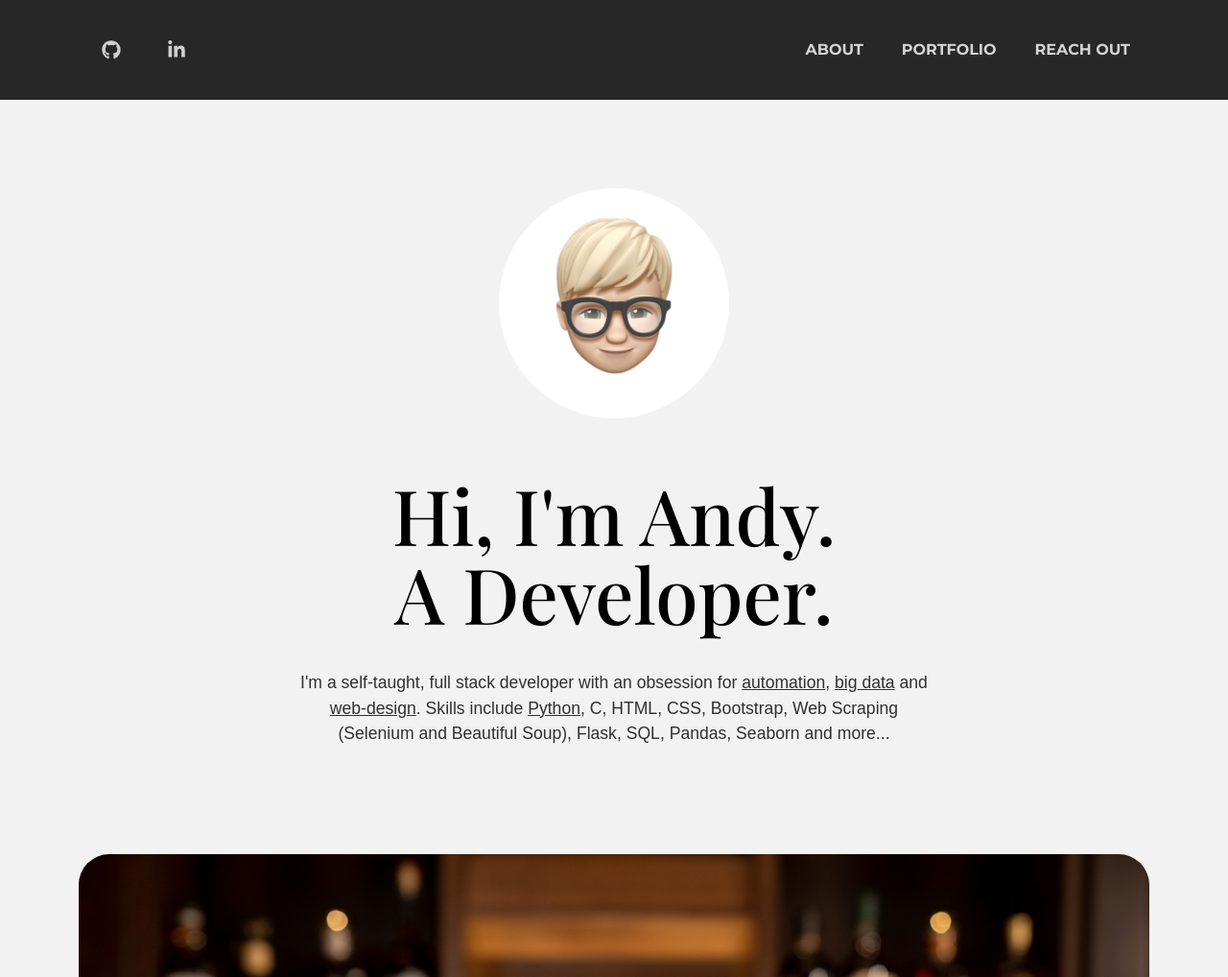
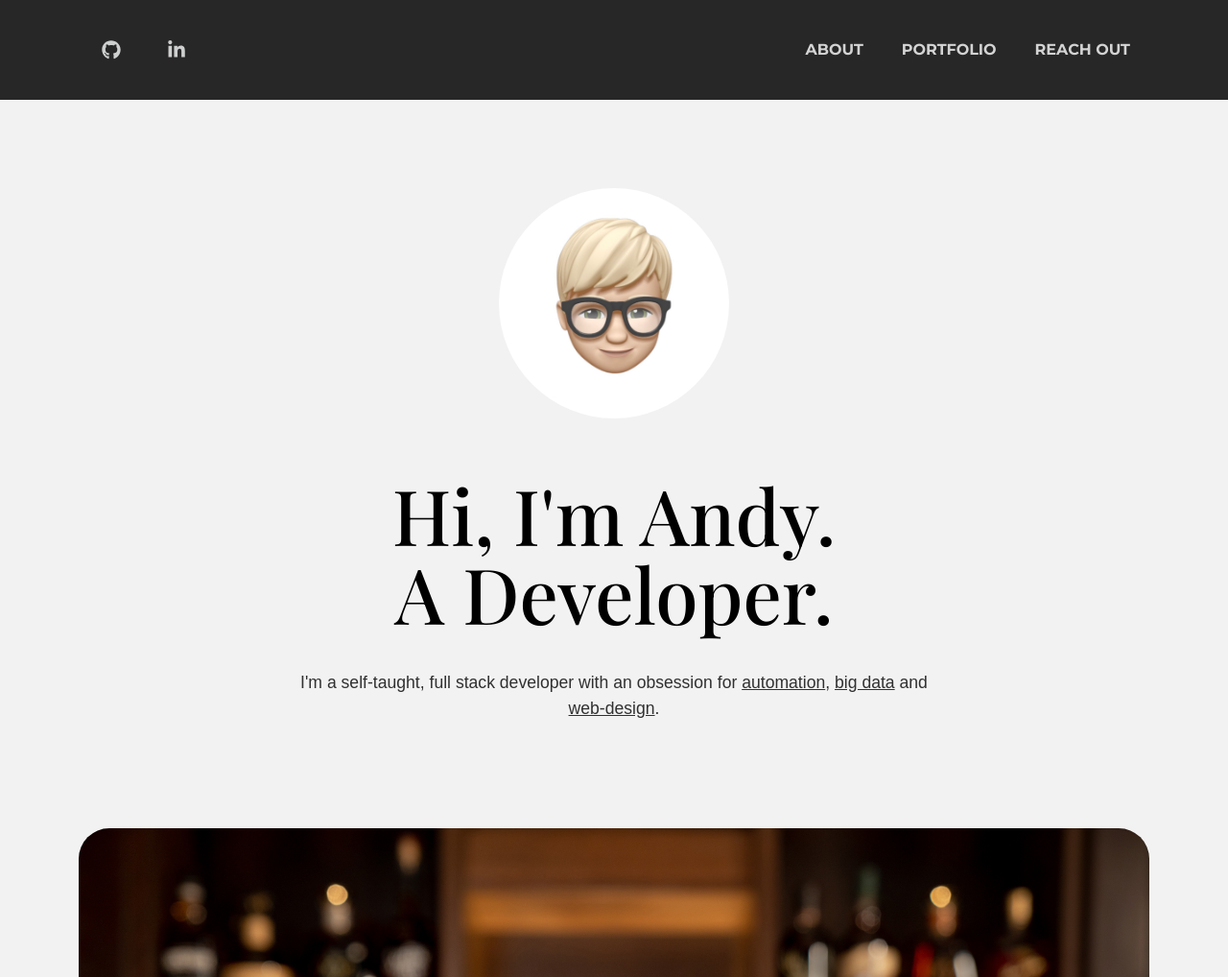
Before and after one commit to anpythomas/my_site, a Flask app: page / in a window 1280 px wide. Shown: the top 1018 px of the page at 96% size. Run offline with Flask 2, Linux system fonts and the light colour scheme; some libraries are stand-ins or nearby versions.

Commit message:
Upload CV and remove second line of text from about-p

```diff
--- a/templates/index.html
+++ b/templates/index.html
@@ -42,8 +42,7 @@
                 <h1 id="heading-first" class="masthead-heading mb-0 mobile-friendly">Hi, I'm Andy.</h1>
                 <h1 id="heading-second" class="masthead-heading mb-0 mobile-friendly">A Developer.</h1>
                 <!-- Icon Divider-->
-                <p class="lead-p txt-size-contact-p">I'm a self-taught, full stack developer with an obsession for <u>automation</u>, <u>big data</u> and <u>web-design</u>. Skills include <u>Python</u>, C, HTML, CSS, Bootstrap,
-                Web Scraping (Selenium and Beautiful Soup), Flask, SQL, Pandas, Seaborn and more...</p>
+                <p class="lead-p txt-size-contact-p">I'm a self-taught, full stack developer with an obsession for <u>automation</u>, <u>big data</u> and <u>web-design</u>.</p>
             </div>
         </div>
     </header>
```
Also changed, not shown: 1 other file.
